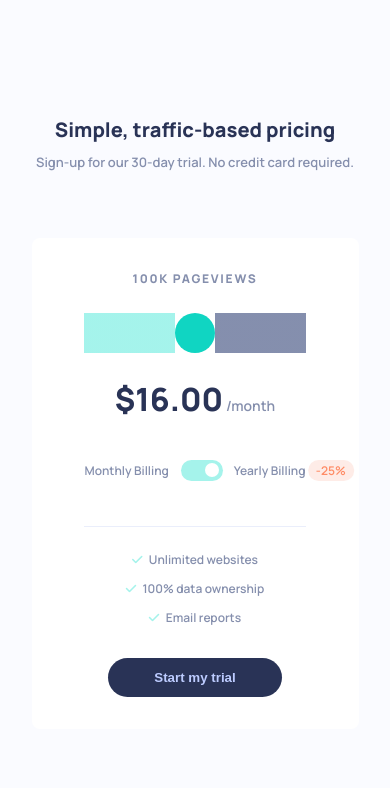
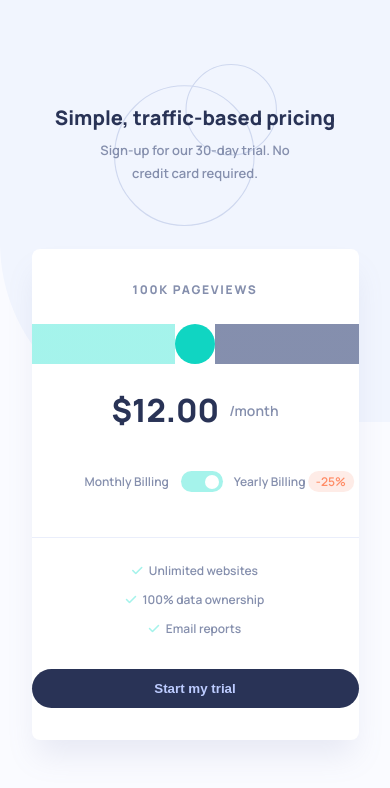
Before and after one commit to Qwerex56/Interactive-Pricing-Component, a website built with Vite: page index.html in a window 390 px wide. Both pictures are taken after a click on the checkbox 201 px from the left and 470 px from the top of the page. Built offline with nearby package versions, Linux system fonts and the light colour scheme.

Commit message:
Finished mobile app

```diff
--- a/index.html
+++ b/index.html
@@ -28,9 +28,9 @@
         100k pageviews
       </p>
       <input type="range" id="PriceSelect" min="4.0" max="28.0" step="1.5" value="16.0" class="pricing-app__input">
-      <p id="Pricing" class="pricing-app__total">
-        <span>$16.00</span> /month
-      </p>
+      <div class="pricing-app__total">
+        <span id="Pricing">$16.00</span><p>/month</p>
+      </div>
       <div class="pricing-app__mys">
         <p>
           Monthly Billing
--- a/src/css/_reset.css
+++ b/src/css/_reset.css
@@ -1,6 +1,7 @@
 html, body {
   height: 100vh;
-  overflow: hidden;
+  width: 100vw;
+  /* overflow: hidden; */
 
   display: flex;
   flex-direction: column;
--- a/src/css/style.css
+++ b/src/css/style.css
@@ -7,7 +7,30 @@ body {
   font-family: var(--manrope);
 }
 
+body::before {
+  content: " ";
+
+  position: absolute;
+
+  width: 100%;
+  height: 50%;
+
+  top: 0;
+  left: 0;
+
+  background-image: url("../images/bg-pattern.svg");
+  background-repeat: no-repeat;
+  background-size: cover;
+  background-position-x: left;
+  background-position-y: bottom;
+
+  z-index: -1;
+}
+
 .rating-nav {
+  position: relative;
+
+  width: 100%;
   margin-bottom: 4rem;
 
   text-align: center;
@@ -25,26 +48,62 @@ body {
 
 .rating-nav > p {
   color: var(--grayish-blue);
+  padding-left: 25%;
+  padding-right: 25%;
 
   font-size: .8125rem;
   font-weight: 600;
   line-height: 1.4375rem;
 }
 
+.rating-nav::before {
+  content: " ";
+
+  position: absolute;
+
+  width: 100%;
+  height: 200%;
+
+  transform: translate(-50%, -50%);
+  top: 50%;
+  left: 50%;
+
+  background-image: url("../images/pattern-circles.svg");
+  background-repeat: no-repeat;
+  background-size: contain;
+  background-position-x: center;
+
+  z-index: -1;
+}
+
+@media screen and (min-width: 635px) {
+  .rating-nav::before {
+    height: 250%;
+  }
+}
+
 .pricing {
   display: flex;
   flex-direction: column;
-  align-items: center;
 
   min-width: 327px;
   max-width: 540px;
-  width: fit-content;
 
   padding: 2rem 0;
+  margin: 0 1.5rem;
 
   border-radius: .5rem;
 
   background-color: var(--white);
+
+  box-shadow: 0rem 1.25rem 1.875rem -0.3125rem hsla(230, 29%, 61%, 0.15);
+}
+
+@media screen and (min-width: 768px) {
+
+  .pricing {
+    width: 540px;
+  }
 }
 
 .pricing-app {
@@ -79,7 +138,13 @@ body {
 }
 
 .pricing-app__total {
+  display: flex;
+  flex-direction: row;
+  justify-items: center;
+  align-items: center;
+
   margin-bottom: 2.25rem;
+  gap: .625rem;
 
   font-size: .875rem;
 
@@ -131,8 +196,8 @@ body {
   border-radius: 50%;
   border-image-source: linear-gradient(90deg, var(--soft-cyan) 50%, var(--grayish-blue) 50%);
   border-image-slice: 1;
-  border-image-width: 0 200px;
-  border-image-outset: 0 calc(200px);
+  border-image-width: 0 999px;
+  border-image-outset: 0 999px;
 
   background-color: var(--strong-cyan);
 }
--- a/src/js/pricingCalculator.js
+++ b/src/js/pricingCalculator.js
@@ -6,10 +6,15 @@ const moy = document.querySelector('#MOYSelect');
 const CONVERSION_RATE = 6.25;
 const PAGEVIEWS_TEXT = 'k pageviews'
 
-slider.addEventListener('input', ev => {
-  const price = ev.target.value;
+slider.addEventListener('input', () => updatePrice());
+moy.addEventListener('input', () => updatePrice());
+
+const updatePrice = () => {
+  const price = slider.value;
   const pageViews = (price * CONVERSION_RATE).toFixed(0);
 
-  views.innerHTML = pageViews.concat(PAGEVIEWS_TEXT);
-  pricing.innerHTML = parseFloat(price).toFixed(2);
-})
+  views.innerText = pageViews.concat(PAGEVIEWS_TEXT);
+  pricing.innerText = '$' + parseFloat(
+    moy.checked? price * 0.75 : price
+  ).toFixed(2);
+}
```
